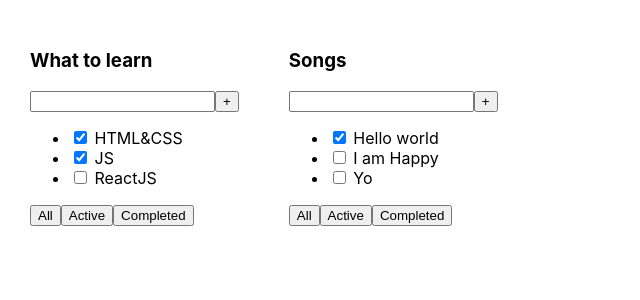
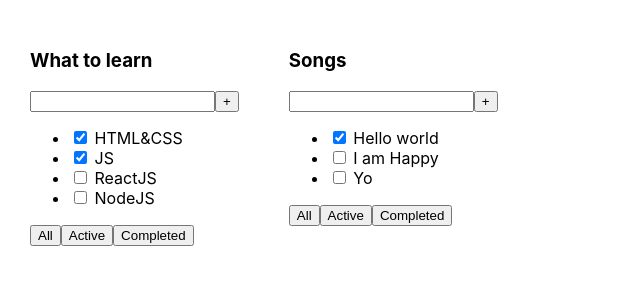
Before and after one commit to DenRainmen/it-incubator-todolist-ts-02, a React (Create React App) app: page / in a window 1280 px wide. Shown: the top 300 px of the page, without its empty margins (0-640 px from the left). Built offline with nearby package versions, Linux system fonts and the light colour scheme.

Commit message:
initial commit

```diff
--- /dev/null
+++ b/sandbox.config.json
@@ -0,0 +1,5 @@
+{
+  "infiniteLoopProtection": true,
+  "hardReloadOnChange": false,
+  "view": "browser"
+}
--- a/src/App.tsx
+++ b/src/App.tsx
@@ -1,19 +1,20 @@
-import React from 'react';
-import './App.css';
-import {Todolist} from './Todolist';
+import React from "react";
+import "./App.css";
+import { Todolist } from "./Todolist";
+// import { v1 } from "uuid";
 
 function App() {
-
   const tasks1 = [
     { id: 1, title: "HTML&CSS", isDone: true },
     { id: 2, title: "JS", isDone: true },
-        { id: 3, title: "ReactJS", isDone: false }
-    ]
+    { id: 3, title: "ReactJS", isDone: false },
+    { id: 4, title: "NodeJS", isDone: false }
+  ];
   const tasks2 = [
     { id: 1, title: "Hello world", isDone: true },
     { id: 2, title: "I am Happy", isDone: false },
     { id: 3, title: "Yo", isDone: false }
-    ]
+  ];
 
   return (
     <div className="App">
--- a/src/Todolist.tsx
+++ b/src/Todolist.tsx
@@ -1,27 +1,37 @@
-import React from 'react';
+import React from "react";
 
 type TaskType = {
-    id: number
-    title: string
-    isDone: boolean
-}
+  id: number;
+  title: string;
+  isDone: boolean;
+};
 
 type PropsType = {
-    title: string
-    tasks: Array<TaskType>
-}
+  title: string;
+  tasks: TaskType[];
+};
 
 export function Todolist(props: PropsType) {
-    return <div>
+  return (
+    <div>
       <h3>{props.title}</h3>
       <div>
-            <input/>
+        <input />
         <button>+</button>
       </div>
       <ul>
-            <li><input type="checkbox" checked={props.tasks[0].isDone}/> <span>{props.tasks[0].title}</span></li>
+        {props.tasks.map((el) => {
+          return (
+            <li key={el.id}>
+              <input type="checkbox" checked={el.isDone} />{" "}
+              <span>{el.title}</span>
+            </li>
+          );
+        })}
+
+        {/* <li><input type="checkbox" checked={props.tasks[0].isDone}/> <span>{props.tasks[0].title}</span></li>
             <li><input type="checkbox" checked={props.tasks[1].isDone}/> <span>{props.tasks[1].title}</span></li>
-            <li><input type="checkbox" checked={props.tasks[2].isDone}/> <span>{props.tasks[2].title}</span></li>
+            <li><input type="checkbox" checked={props.tasks[2].isDone}/> <span>{props.tasks[2].title}</span></li> */}
       </ul>
       <div>
         <button>All</button>
@@ -29,4 +39,5 @@ export function Todolist(props: PropsType) {
         <button>Completed</button>
       </div>
     </div>
+  );
 }
```
Also changed, not shown: package.json (+8 -3 lines). Lines whose indentation alone changed are shown as unchanged.
